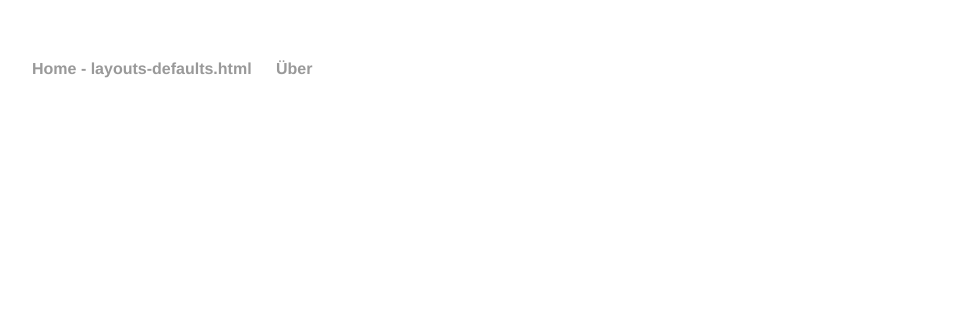
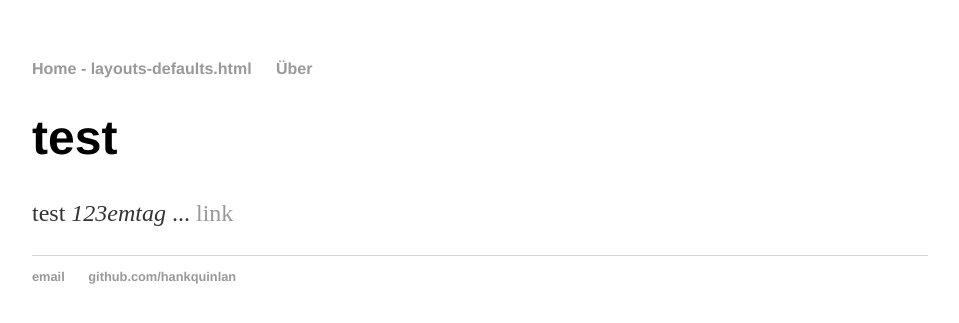
Before and after one commit to bili123/bili123.github.io, a Jekyll site: the page built from index.html, in a window 1280 px wide. Shown: the top 323 px of the page, without its empty margins (160-1119 px from the left). Built offline with Jekyll 4.4.1, drawn with Linux system fonts in a browser that asks for light colours.

Commit message:
Jekyll troubleshooting (ts) 4

```diff
--- a/_layouts/default.html
+++ b/_layouts/default.html
@@ -13,3 +13,16 @@
 	    		</ul>
 			</nav>
 			<div class="container">
+
+
+			{{ content }}
+
+			</div><!-- /.container -->
+			<footer>
+	    		<ul>
+	        		<li><a href="mailto:hankquinlanhub@gmail.com">email</a></li>
+	        		<li><a href="https://github.com/hankquinlan">github.com/hankquinlan</a></li>
+				</ul>
+			</footer>
+		</body>
+	</html>
```
